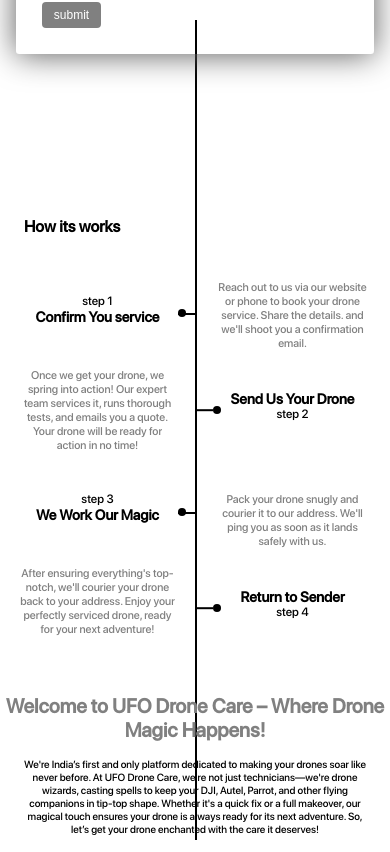
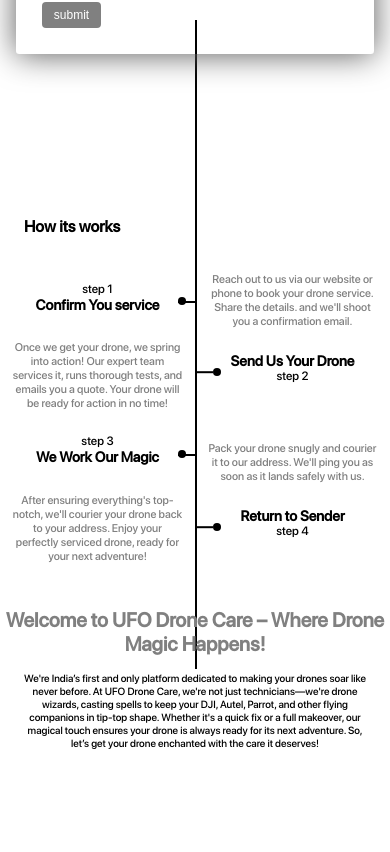
Before and after one commit to harishfuego33/Drone-monk, a React (Vite) app: page /contact in a window 390 px wide. Shown: the part 651-1503 px from the top of the page. After the commit the page ends 1417 px from the top, so only its background shows below. Built offline with nearby package versions, Linux system fonts and the light colour scheme; no server answers.

Commit message:
bug fixed

```diff
--- a/src/index.css
+++ b/src/index.css
@@ -880,6 +880,10 @@
   .contact__from-names {
     flex-direction: column;
   }
+  .service__item-btm,
+  .service__item-top {
+    padding: 1.5rem;
+  }
 }
 @media (max-width: 300px) {
   html {
```
